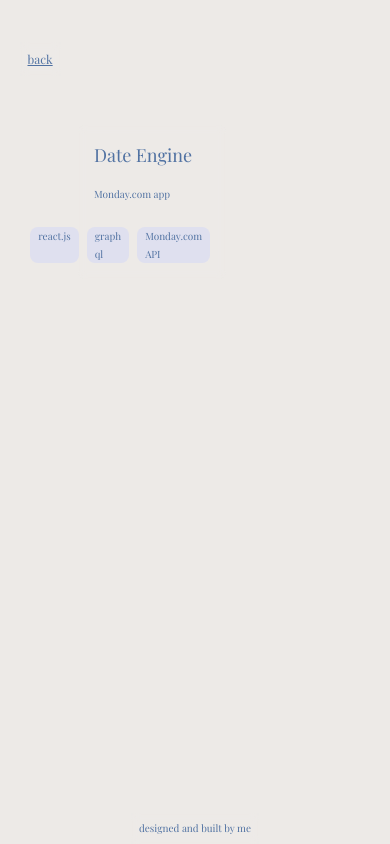
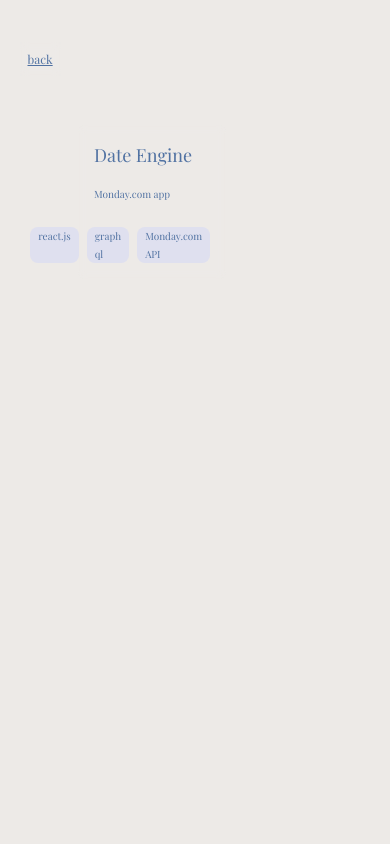
Before and after one commit to joshudd/portfolio, a Next.js app: page /projects/dateengine in a window 390 px wide. Built offline with nearby package versions, Linux system fonts and the light colour scheme.

Commit message:
hide bottom for mobile

```diff
--- a/src/components/views/about-view.tsx
+++ b/src/components/views/about-view.tsx
@@ -64,7 +64,7 @@
             </div>
 
             {/* note */}
-            <div className="absolute bottom-[0vh] p-2 md:p-3 lg:p-4 bg-background-transparent-color rounded-sm md:rounded-lg backdrop-blur-sm z-[200]">
+            <div className="hidden md:block absolute bottom-[0vh] p-2 md:p-3 lg:p-4 bg-background-transparent-color rounded-sm md:rounded-lg backdrop-blur-sm z-[200]">
                 <h2 className="text-[10px]">
                     designed and built by me
                 </h2>
--- a/src/components/views/home-view.tsx
+++ b/src/components/views/home-view.tsx
@@ -96,7 +96,7 @@
             </div>
 
             {/* note */}
-            <div className="absolute bottom-[0vh] p-2 md:p-3 lg:p-4 bg-background-transparent-color rounded-sm md:rounded-lg backdrop-blur-sm z-[200]">
+            <div className="hidden md:block absolute bottom-[0vh] p-2 md:p-3 lg:p-4 bg-background-transparent-color rounded-sm md:rounded-lg backdrop-blur-sm z-[200]">
                 <h2 className="text-[10px]">
                     designed and built by me
                 </h2>
--- a/src/components/views/project-detail-view.tsx
+++ b/src/components/views/project-detail-view.tsx
@@ -68,7 +68,7 @@
                 </div>
 
                 {/* note */}
-                <div className="absolute bottom-[0vh] p-2 md:p-3 lg:p-4 bg-background-transparent-color rounded-sm md:rounded-lg backdrop-blur-sm z-[200]">
+                <div className="hidden md:block absolute bottom-[0vh] p-2 md:p-3 lg:p-4 bg-background-transparent-color rounded-sm md:rounded-lg backdrop-blur-sm z-[200]">
                     <h2 className="text-[10px]">
                         designed and built by me
                     </h2>
--- a/src/components/views/projects-view.tsx
+++ b/src/components/views/projects-view.tsx
@@ -102,7 +102,7 @@
             </div>
 
             {/* note */}
-            <div className="absolute bottom-[0vh] p-2 md:p-3 lg:p-4 bg-background-transparent-color rounded-sm md:rounded-lg backdrop-blur-sm z-[200]">
+            <div className="hidden md:block absolute bottom-[0vh] p-2 md:p-3 lg:p-4 bg-background-transparent-color rounded-sm md:rounded-lg backdrop-blur-sm z-[200]">
                 <h2 className="text-[10px]">
                     designed and built by me
                 </h2>
```
